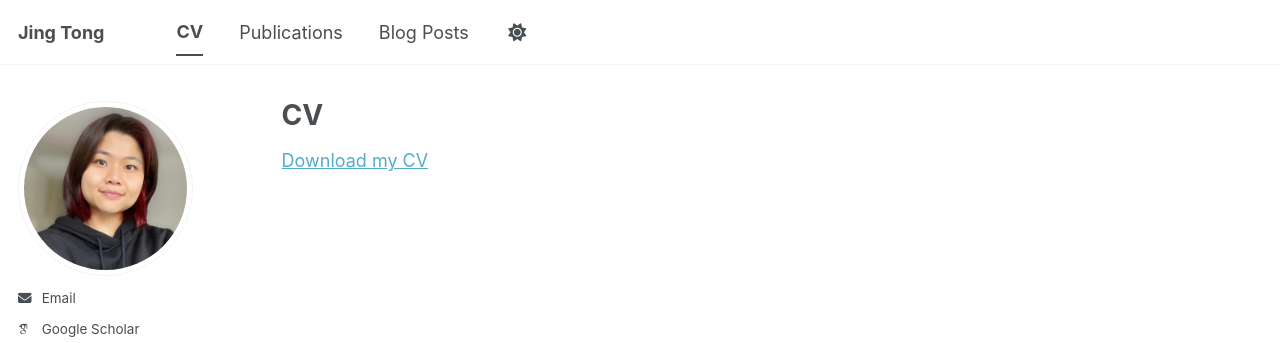
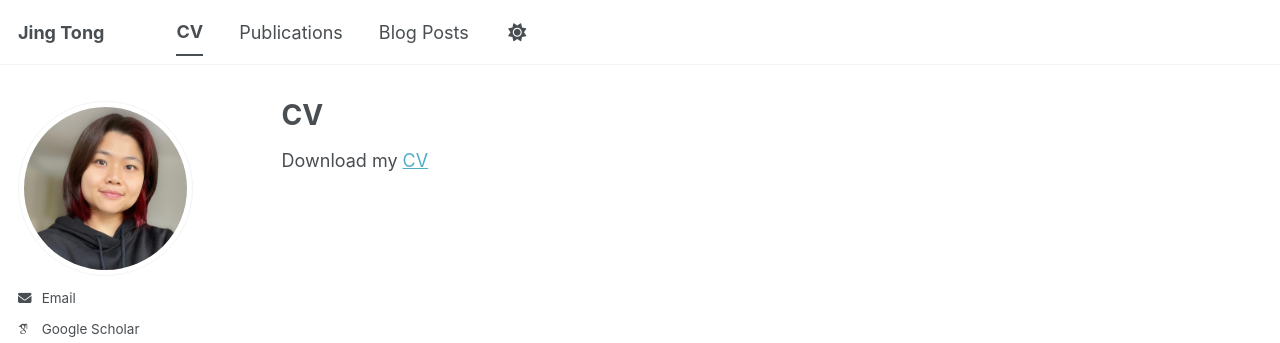
Before and after one commit to JingTong01/jingtong01.github.io, a Jekyll site: the page built from _pages/cv.md, in a window 1280 px wide. Shown: the top 343 px of the page. Built offline with Jekyll 4.4.1, drawn with Linux system fonts in a browser that asks for light colours; some web fonts are replaced; a script bundle is joined from its source files by our own code; library files that are not in the unit come from our copies.

Commit message:
Update cv.md

```diff
--- a/_pages/cv.md
+++ b/_pages/cv.md
@@ -8,4 +8,4 @@ redirect_from:
 ---
 
 {% include base_path %}
-[Download my CV](/files/CV.pdf)
+Download my [CV](/files/CV.pdf)
```
